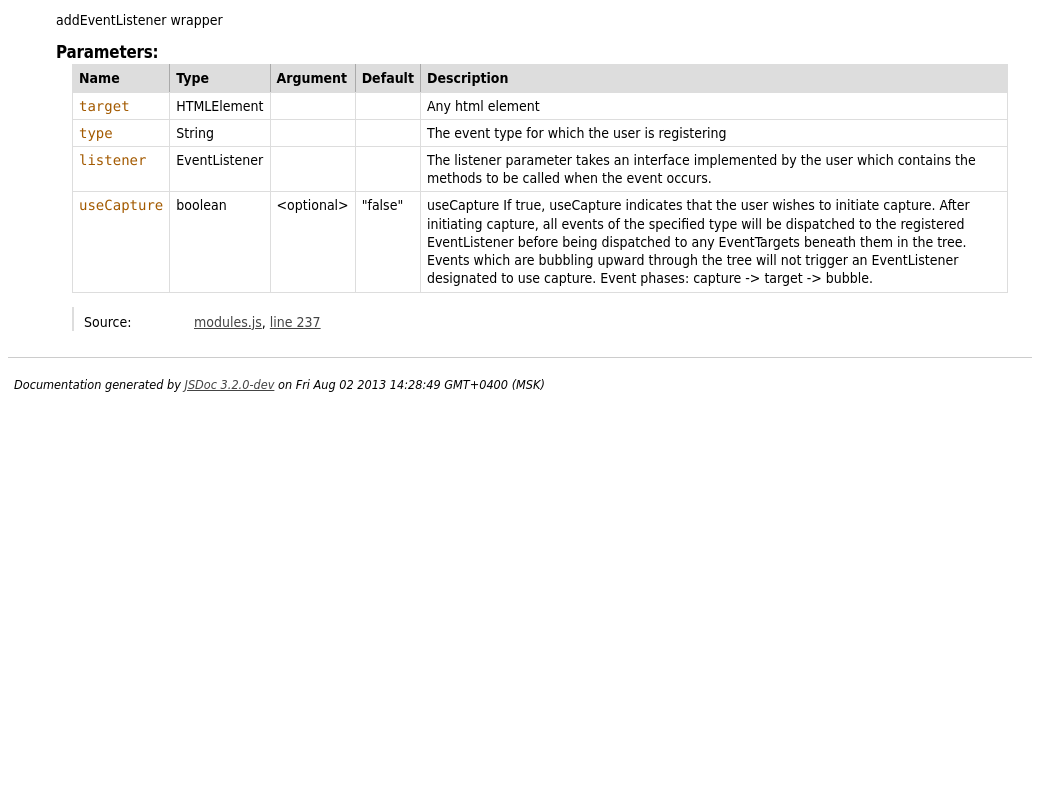
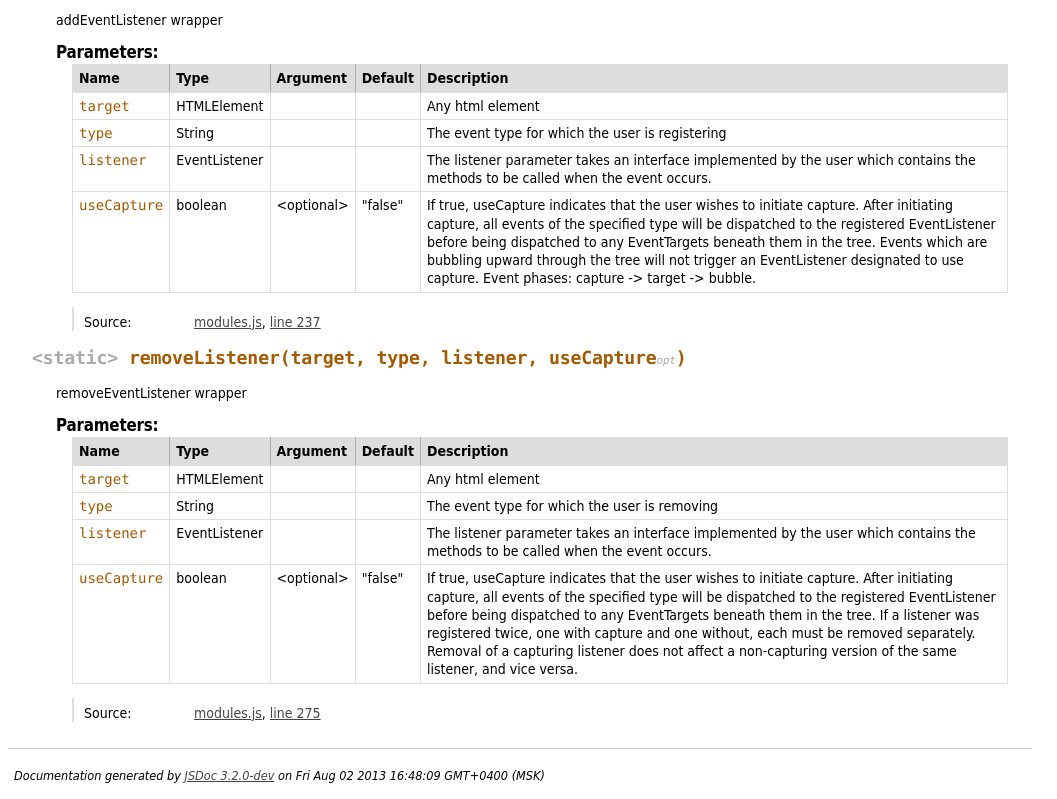
Before and after one commit to trukhinyuri/modules.js, a plain HTML site: page jsDoc/Modules.Events.html in a window 1280 px wide. Shown: the part 596-1395 px from the top of the page, without its empty margins (0-1057 px from the left). Before the commit the page ends 1004 px from the top, so only its background shows below. Drawn offline with Linux system fonts and the light colour scheme.

Commit message:
implemented Modules.Events.RemoveListener

```diff
--- a/jsDoc/Modules.Events.html
+++ b/jsDoc/Modules.Events.html
@@ -283,7 +283,7 @@ contains the methods to be called when the event occurs.</td>
                 </td>
 
 
-            <td class="description last">useCapture If true, useCapture indicates that the user wishes to initiate capture.
+            <td class="description last">If true, useCapture indicates that the user wishes to initiate capture.
 After initiating capture, all events of the specified type will be dispatched to the registered EventListener
 before being dispatched to any EventTargets beneath them in the tree. Events which are bubbling upward through
 the tree will not trigger an EventListener designated to use capture. Event phases: capture -> target -> bubble.</td>
@@ -529,7 +529,7 @@ contains the methods to be called when the event occurs.</td>
                 </td>
 
 
-            <td class="description last">useCapture If true, useCapture indicates that the user wishes to initiate capture.
+            <td class="description last">If true, useCapture indicates that the user wishes to initiate capture.
 After initiating capture, all events of the specified type will be dispatched to the registered EventListener
 before being dispatched to any EventTargets beneath them in the tree. Events which are bubbling upward through
 the tree will not trigger an EventListener designated to use capture. Event phases: capture -> target -> bubble.</td>
@@ -588,6 +588,253 @@ the tree will not trigger an EventListener designated to use capture. Event phas
 
 </dd>
 
+
+
+<dt>
+    <h4 class="name" id="removeListener"><span class="type-signature">&lt;static> </span>removeListener<span class="signature">(target, type, listener, <span class="optional">useCapture</span>)</span><span class="type-signature"></span></h4>
+
+
+</dt>
+<dd>
+
+
+    <div class="description">
+        removeEventListener wrapper
+    </div>
+
+
+
+
+
+
+
+        <h5>Parameters:</h5>
+
+
+<table class="params">
+    <thead>
+	<tr>
+
+		<th>Name</th>
+
+
+		<th>Type</th>
+
+
+		<th>Argument</th>
+
+
+
+		<th>Default</th>
+
+
+		<th class="last">Description</th>
+	</tr>
+	</thead>
+
+	<tbody>
+
+
+        <tr>
+
+                <td class="name"><code>target</code></td>
+
+
+            <td class="type">
+
+
+<span class="param-type">HTMLElement</span>
+
+
+
+            </td>
+
+
+                <td class="attributes">
+
+
+
+
+
+                </td>
+
+
+
+                <td class="default">
+
+                </td>
+
+
+            <td class="description last">Any html element</td>
+        </tr>
+
+
+
+        <tr>
+
+                <td class="name"><code>type</code></td>
+
+
+            <td class="type">
+
+
+<span class="param-type">String</span>
+
+
+
+            </td>
+
+
+                <td class="attributes">
+
+
+
+
+
+                </td>
+
+
+
+                <td class="default">
+
+                </td>
+
+
+            <td class="description last">The event type for which the user is removing</td>
+        </tr>
+
+
+
+        <tr>
+
+                <td class="name"><code>listener</code></td>
+
+
+            <td class="type">
+
+
+<span class="param-type">EventListener</span>
+
+
+
+            </td>
+
+
+                <td class="attributes">
+
+
+
+
+
+                </td>
+
+
+
+                <td class="default">
+
+                </td>
+
+
+            <td class="description last">The listener parameter takes an interface implemented by the user which
+contains the methods to be called when the event occurs.</td>
+        </tr>
+
+
+
+        <tr>
+
+                <td class="name"><code>useCapture</code></td>
+
+
+            <td class="type">
+
+
+<span class="param-type">boolean</span>
+
+
+
+            </td>
+
+
+                <td class="attributes">
+
+                    &lt;optional><br>
+
+
+
+
+
+                </td>
+
+
+
+                <td class="default">
+
+                    "false"
+
+                </td>
+
+
+            <td class="description last">If true, useCapture indicates that the user wishes to initiate capture.
+After initiating capture, all events of the specified type will be dispatched to the registered EventListener
+before being dispatched to any EventTargets beneath them in the tree.
+If a listener was registered twice, one with capture and one without, each must be removed separately.
+Removal of a capturing listener does not affect a non-capturing version of the same listener, and vice versa.</td>
+        </tr>
+
+
+	</tbody>
+</table>
+
+
+
+<dl class="details">
+
+
+
+
+
+
+
+
+
+
+
+
+
+
+
+
+
+
+
+    <dt class="tag-source">Source:</dt>
+    <dd class="tag-source"><ul class="dummy"><li>
+        <a href="modules.js.html">modules.js</a>, <a href="modules.js.html#line275">line 275</a>
+    </li></ul></dd>
+
+
+
+
+
+
+
+</dl>
+
+
+
+
+
+
+
+
+
+
+
+
+
+</dd>
+
         </dl>
 
 
@@ -610,7 +857,7 @@ the tree will not trigger an EventListener designated to use capture. Event phas
 <br clear="both">
 
 <footer>
-    Documentation generated by <a href="https://github.com/jsdoc3/jsdoc">JSDoc 3.2.0-dev</a> on Fri Aug 02 2013 14:28:49 GMT+0400 (MSK)
+    Documentation generated by <a href="https://github.com/jsdoc3/jsdoc">JSDoc 3.2.0-dev</a> on Fri Aug 02 2013 16:48:09 GMT+0400 (MSK)
 </footer>
 
 <script> prettyPrint(); </script>
```
Also changed, not shown: jsDoc/Modules.DOM.html (+1 -1 lines), jsDoc/Modules.Loader.html (+1 -1 lines), jsDoc/Modules.Server.html (+3 -3 lines), jsDoc/global.html (+2 -2 lines), jsDoc/index.html (+1 -1 lines), jsDoc/modules.js.html (+28 -10 lines), jsDoc/window.exports.Modules.html (+1 -1 lines), jsDoc/window.exports.html (+1 -1 lines), tests/modules.js (+23 -6 lines), tests/modulesTests.js (+21 -1 lines).
